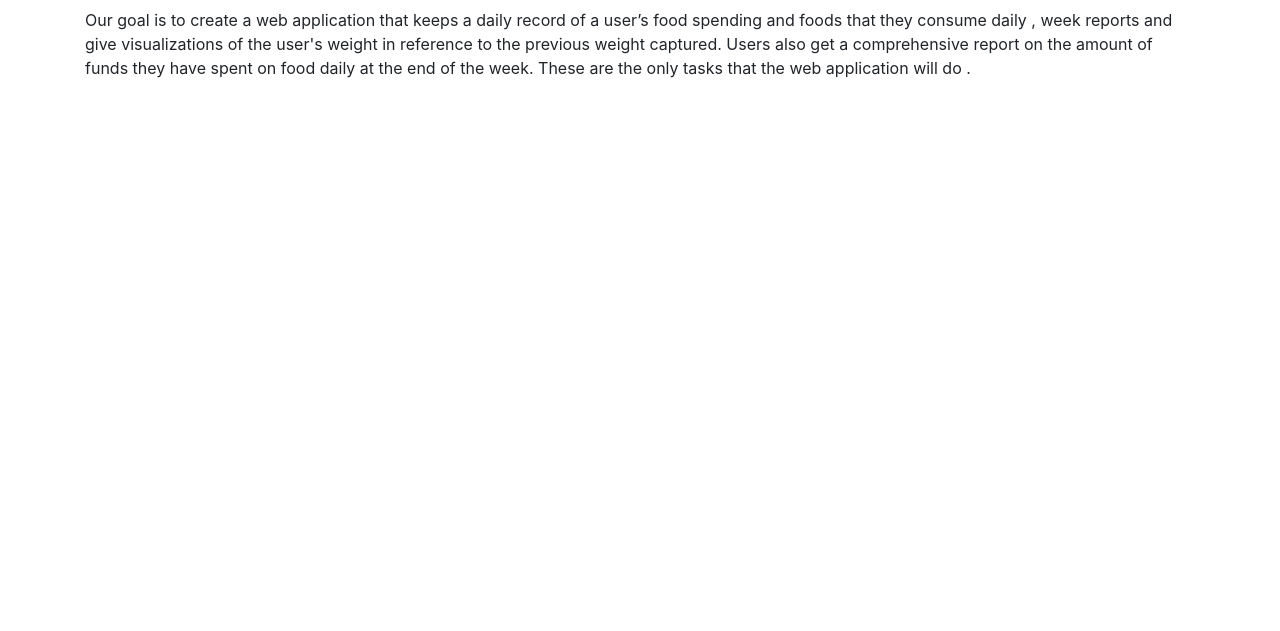
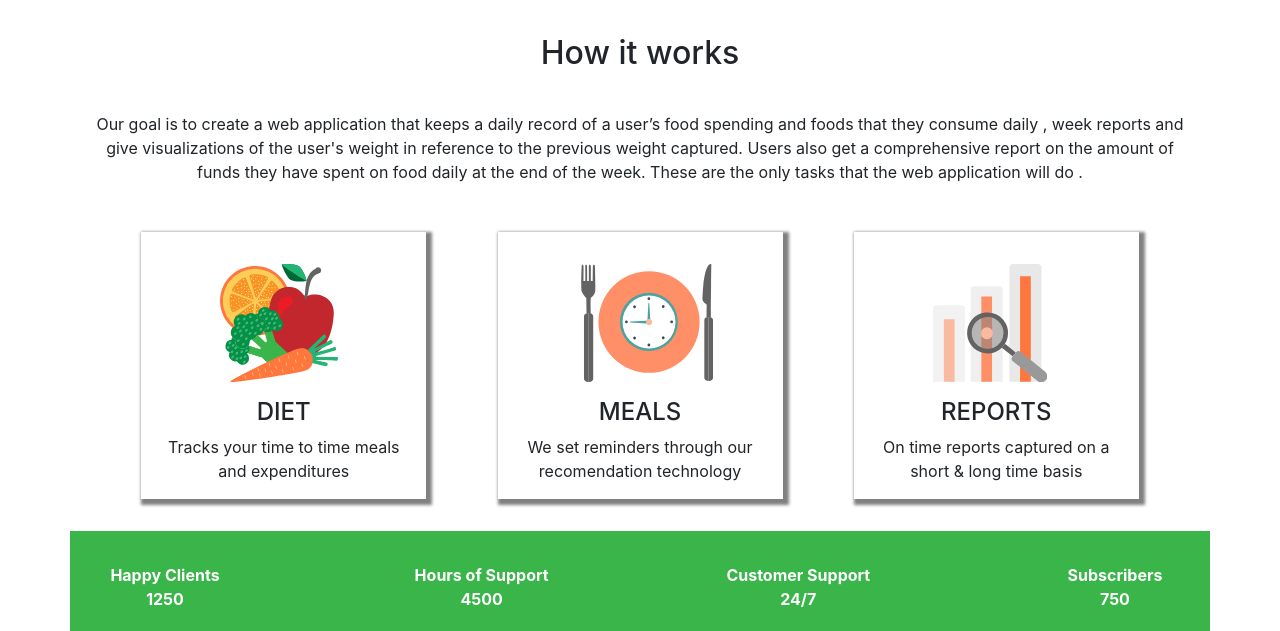
Before and after one commit to fobiero/Food_Diary-App, a PHP site: page /landing.html in a window 1280 px wide. Shown: the part 478-1109 px from the top of the page. Before the commit the page ends 556 px from the top, so only its background shows below. Run offline with PHP 8.4, Linux system fonts and the light colour scheme; some libraries are stand-ins or nearby versions.

Commit message:
Added the what we do section

```diff
--- a/landing.css
+++ b/landing.css
@@ -94,3 +94,36 @@ nav ul li a{
 .work p{
   padding-top: 2rem;
 }
+.whatwedobox img{
+ height: 150px;
+ padding-left: 4rem;
+ padding-top: 2rem;
+}
+.whatwedo{
+  display: flex;
+justify-content: space-evenly;
+padding-top: 2rem;
+}
+.whatwedobox{
+  box-shadow: 3px 3px 3px 3px grey;
+}
+.whatwedobox h4{
+  padding-top: 1rem;
+  text-align: center;
+}
+.whatwedobox p{
+  text-align: center;
+}
+.stats{
+  margin-top: 2rem;
+  height: 100px;
+  background-color:#39B54A ;
+  display: flex;
+  justify-content: space-between;
+  color: white;
+}
+.inputstats{
+  padding-top: 2rem;
+  font-weight: bolder;
+  text-align: center;
+}
--- a/landing.html
+++ b/landing.html
@@ -8,7 +8,7 @@
   <!-- Linking JQUERY -->
   <script src="https://code.jquery.com/jquery-3.6.0.min.js"></script>
   <!-- Linking CSS and js file -->
-  <link rel="stylesheet" href="index.css">
+  <link rel="stylesheet" href="landing.css">
   <script src="script.js"></script>
   <!-- Linking Bootstrap -->
   <link rel="stylesheet" href="https://maxcdn.bootstrapcdn.com/bootstrap/4.0.0/css/bootstrap.min.css" integrity="sha384-Gn5384xqQ1aoWXA+058RXPxPg6fy4IWvTNh0E263XmFcJlSAwiGgFAW/dAiS6JXm" crossorigin="anonymous">
@@ -60,6 +60,58 @@
               spent on food daily at the end of the week. These are the only tasks that the web application will do . </p>
            </div>
          </div>
+         <div class="row whatwedo">
+          <div class="col-md-3 whatwedobox">
+             <img src="./Images/diet.svg" alt="Diet Icon">
+             <h4>DIET</h4>
+             <p>
+              Tracks your time to time meals
+              and expenditures
+             </p>
+          </div>
+          <div class="col-md-3 whatwedobox">
+             <img src="./Images/meals.svg" alt="Meal Icon">
+             <h4>MEALS</h4>
+             <p>
+               We set reminders through
+              our recomendation technology
+            </p>
+          </div>
+          <div class="col-md-3 whatwedobox">
+             <img src="./Images/reprt.svg" alt="Reports Icon">
+             <h4>REPORTS</h4>
+             <p>
+               On time  reports captured
+              on a short & long time basis
+            </p>
+          </div>
+       </div>
+       <div class="row stats">
+          <div class="col-md-2 inputstats">
+              <p>
+                Happy Clients<br>
+                1250
+              </p>
+          </div>
+          <div class="col-md-2 inputstats">
+            <p>
+              Hours of Support<br>
+              4500
+            </p>
+          </div>
+          <div class="col-md-2 inputstats">
+            <p>
+              Customer Support<br>
+              24/7
+            </p>
+          </div>
+          <div class="col-md-2 inputstats">
+            <p>
+              Subscribers<br>
+              750
+            </p>
+          </div>
+       </div>
 
       </section>
   </div>
```
Also changed, not shown: Images/diet.svg (added), Images/meals.svg (added), Images/reprt.svg (added).
